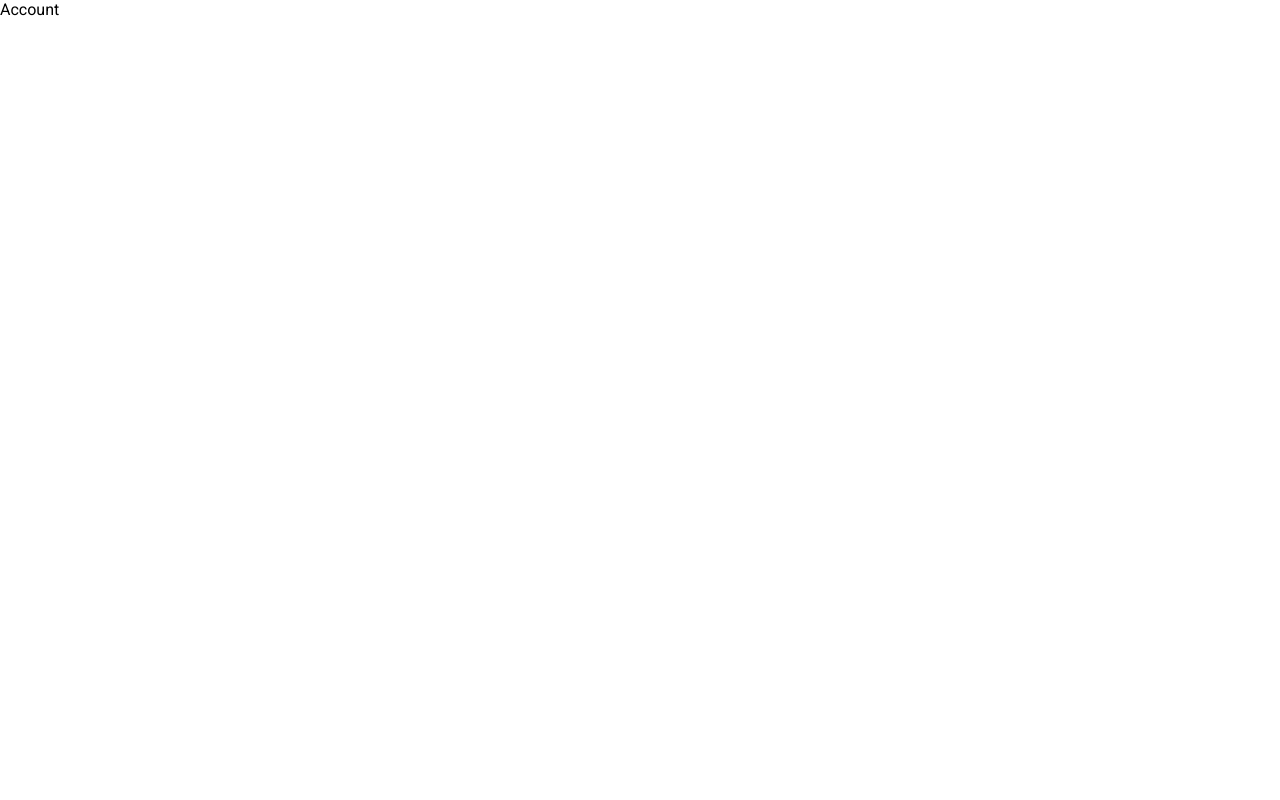
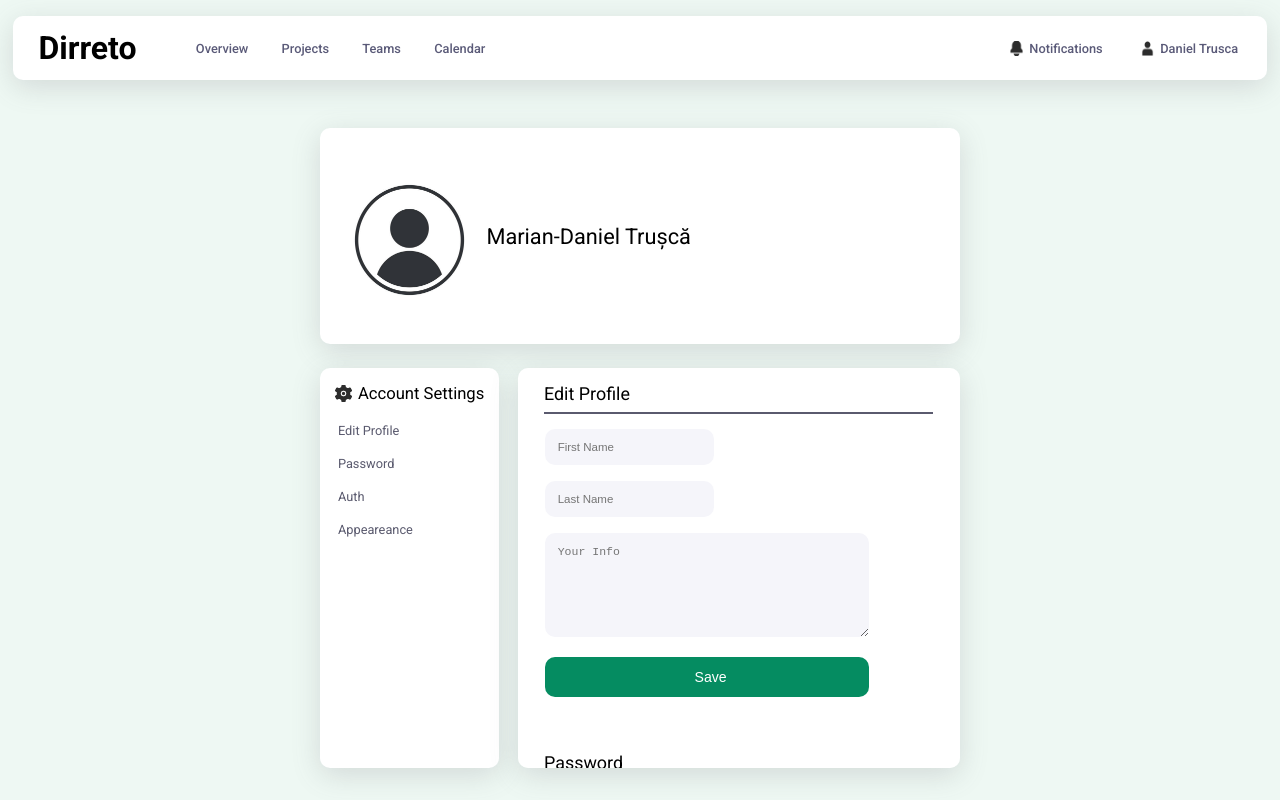
Before and after one commit to DanielT-Dev/DirretoV1, a React (Vite) app in the folder Dirreto/: page /account in a window 1280 px wide. Built offline with nearby package versions, Linux system fonts and the light colour scheme.

Commit message:
Updated Account component.

```diff
--- a/Dirreto/src/components/Account.jsx
+++ b/Dirreto/src/components/Account.jsx
@@ -1,8 +1,70 @@
 import React from 'react'
+import Navigation2 from './Navigation2'
+
+import "../styles/Account.css"
 
 const Account = () => {
   return (
-    <div>Account</div>
+    <div className="account_container">
+      <Navigation2/>
+
+      <div className="account_user">
+        <img src="/user_placeholder1.jpg"/>
+        <h1>
+          Marian-Daniel Trușcă
+        </h1>
+      </div>
+
+      <div className="account_links">
+        <h1>
+          <img src="/settings1.png"/>
+          Account Settings
+        </h1>
+        <p>
+          Edit Profile
+        </p>
+        <p>
+          Password
+        </p>
+        <p>
+          Auth
+        </p>
+        <p>
+          Appeareance
+        </p>
+      </div>
+
+      <div className="account_main">
+        <h2>
+          Edit Profile
+        </h2>
+        <input
+          type="text"
+          placeholder="First Name"
+        />
+        <br/>
+        <input
+          type="text"
+          placeholder="Last Name"
+        />
+        <br/>
+        <textarea placeholder="Your Info">
+        </textarea>
+        <br/>
+        <button>
+          Save
+        </button>
+        <h2>
+          Password
+        </h2>
+        <h2>
+          Auth
+        </h2>
+        <h2>
+          Appeareance
+        </h2>
+      </div>
+    </div>
   )
 }
 
--- /dev/null
+++ b/Dirreto/src/styles/Account.css
@@ -0,0 +1,169 @@
+@media screen and (max-width: 600px)
+{
+
+}
+@media screen and (min-width: 600px)
+{
+    .account_container
+    {
+        width: 100vw;
+        height: 100vh;
+        background-color: rgb(238, 248, 243);
+    }
+    .account_container .navigation_container
+    {
+        display: flex;
+        flex-direction: row;
+        align-items: left;
+        justify-content: left;
+        position: absolute;
+        left: 1vw;
+        top: 2vh;
+        width: 98vw;
+        height: 8vh;
+        background-color: white;
+        border-radius: 10px;
+        box-shadow: rgba(100, 100, 111, 0.2) 0px 7px 29px 0px;
+    }
+    .account_user
+    {
+        display: flex;
+        flex-direction: row;
+        justify-content: left;
+        align-items: center;
+        position: absolute;
+        left: 25vw;
+        top: 16vh;
+        width: 50vw;
+        height: 27vh;
+        background-color: white;
+        border-radius: 10px;
+        box-shadow: rgba(100, 100, 111, 0.2) 0px 7px 29px 0px;
+    }
+    .account_user img
+    {
+        margin-left: 1vw;
+        margin-top: 1vh;
+        width: 12vw;
+        height: 12vw;
+    }
+    .account_user h1
+    {
+        margin-top: 2vh;
+        font-size: 1.7vw;
+        font-weight: 400;
+        text-align: center;
+    }
+    .account_links
+    {
+        position: absolute;
+        left: 25vw;
+        top: 46vh;
+        width: 14vw;
+        height: 50vh;
+        background-color: white;
+        border-radius: 10px;
+        box-shadow: rgba(100, 100, 111, 0.2) 0px 7px 29px 0px;
+    }
+    .account_links h1
+    {
+        display: flex;
+        flex-direction: row;
+        align-items: center;
+        justify-content: center;
+        margin-top: 2vh;
+        font-size: 1.3vw;
+        font-weight: 400;
+        text-align: center;
+    }
+    .account_links h1 img
+    {
+        width: 1.3vw;
+        height: 1.3vw;
+        margin-right: 0.5vw;
+    }
+    .account_links p
+    {
+        margin-top: 0;
+        margin-bottom: 0;
+        padding-left: 10%;
+        padding-right: 10%;
+        padding-top: 5%;
+        padding-bottom: 5%;
+        color: rgb(90, 90, 110);
+        font-size: 1vw;
+        text-align: left;
+        width: 80%;
+        margin-left: 0%;
+        cursor: pointer
+    }
+    .account_links p:hover
+    {
+        background-color: rgb(240, 240, 240);
+    }
+    .account_main
+    {
+        position: absolute;
+        left: 40.5vw;
+        top: 46vh;
+        width: 34.5vw;
+        height: 50vh;
+        background-color: white;
+        border-radius: 10px;
+        box-shadow: rgba(100, 100, 111, 0.2) 0px 7px 29px 0px;
+        overflow-y: scroll;
+    }
+    .account_main h2
+    {
+        margin-left: 2vw;
+        width: 88%;
+        font-size: 1.4vw;
+        font-weight: 400;
+        text-align: left;
+        border-bottom: 2px solid rgb(90, 90, 110);
+        padding-bottom: 1vh;
+    }
+    .account_main input
+    {
+        margin-left: 6%;
+        margin-bottom: 2vh;
+        width: 35%;
+        padding-left: 1vw;
+        padding-top: 1.5vh;
+        padding-bottom: 1.5vh;
+        background-color: rgb(245, 245, 250);
+        border: none;
+        border-radius: 10px;
+        font-size: 0.9vw;
+    }
+    .account_main textarea
+    {
+        margin-left: 6%;
+        margin-bottom: 2vh;
+        width: 70%;
+        height: 10vh;
+        padding-left: 1vw;
+        padding-top: 1.5vh;
+        padding-bottom: 1.5vh;
+        background-color: rgb(245, 245, 250);
+        border: none;
+        border-radius: 10px;
+        font-size: 0.9vw;
+    }
+    .account_main button
+    {
+        margin-left: 6%;
+        margin-top: 0vh;
+        margin-bottom: 5vh;
+        width: 73.5%;
+        padding-left: 1vw;
+        padding-top: 1.5vh;
+        padding-bottom: 1.5vh;
+        background-color: rgb(5, 140, 97);
+        color: white;
+        border: none;
+        border-radius: 10px;
+        font-size: 1.1vw;
+        cursor: pointer;
+    }
+}
```
Also changed, not shown: Dirreto/public/settings1.png (added), Dirreto/public/user_placeholder1.jpg (added).
